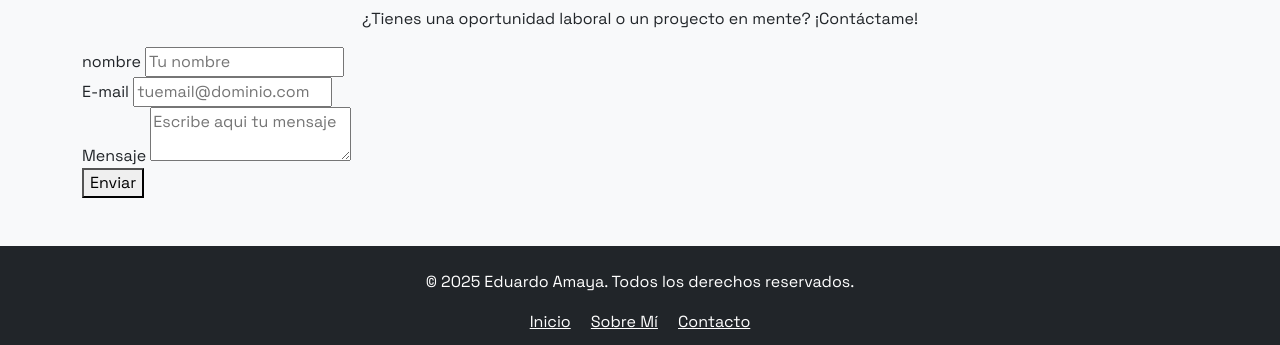
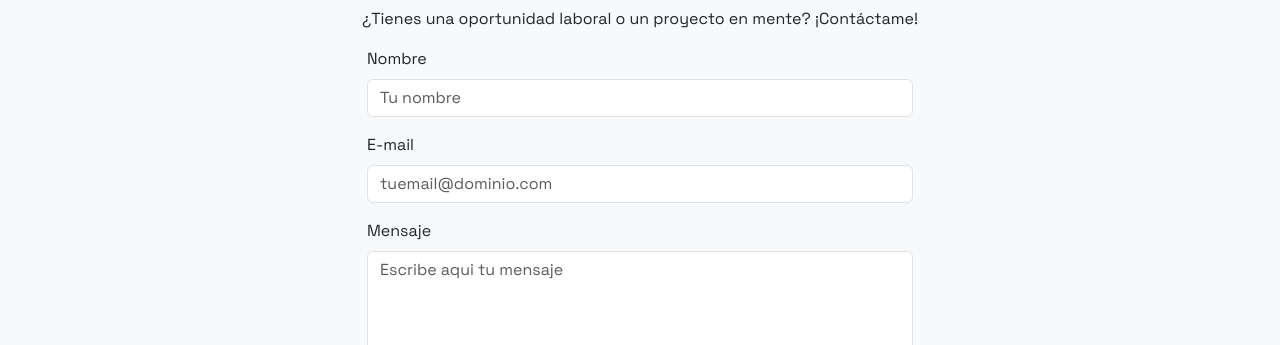
Before and after one commit to ea0627/portafolio_ea, a plain HTML site: page contacto.html in a window 1280 px wide. Shown: the part 175-520 px from the top of the page. Drawn offline with nearby package versions, Linux system fonts and the light colour scheme; a web font is replaced by a local one.

Commit message:
se estiliza formulario

```diff
--- a/contacto.html
+++ b/contacto.html
@@ -43,22 +43,22 @@
     <section id="contacto" class="container mt-5 pt-5" data-aos="fade-up">
         <h2 class="text-center mb-4">Contacto</h2>
         <p class="text-center">¿Tienes una oportunidad laboral o un proyecto en mente? ¡Contáctame!</p>
-        <div>
-            <div>
+        <div class="row justify-content-center">
+            <div class="col-md-6">
                 <form>
-                    <div>
-                        <label>nombre</label>
-                        <input type="text" placeholder="Tu nombre" required>
+                    <div class="mb-3">
+                        <label for="nombre" class="form-label">Nombre</label>
+                        <input class="form-control" name="nombre" type="text" placeholder="Tu nombre" required>
                     </div>
-                    <div>
-                        <label>E-mail</label>
-                        <input type="email" placeholder="tuemail@dominio.com" required>
+                    <div class="mb-3">
+                        <label for="email" class="form-label">E-mail</label>
+                        <input type="email" class="form-control" name="email" placeholder="tuemail@dominio.com" required>
                     </div>
-                    <div>
-                        <label for="mensaje">Mensaje</label>
-                        <textarea placeholder="Escribe aqui tu mensaje"></textarea>
+                    <div class="mb-3">
+                        <label for="mensaje" class="form-label">Mensaje</label>
+                        <textarea class="form-control" name="mensaje" rows="4" placeholder="Escribe aqui tu mensaje" required></textarea>
                     </div>
-                    <button type="submit">Enviar</button>
+                    <button type="submit" class="btn btn-primary w-100">Enviar</button>
                 </form>
             </div>
         </div>
```
